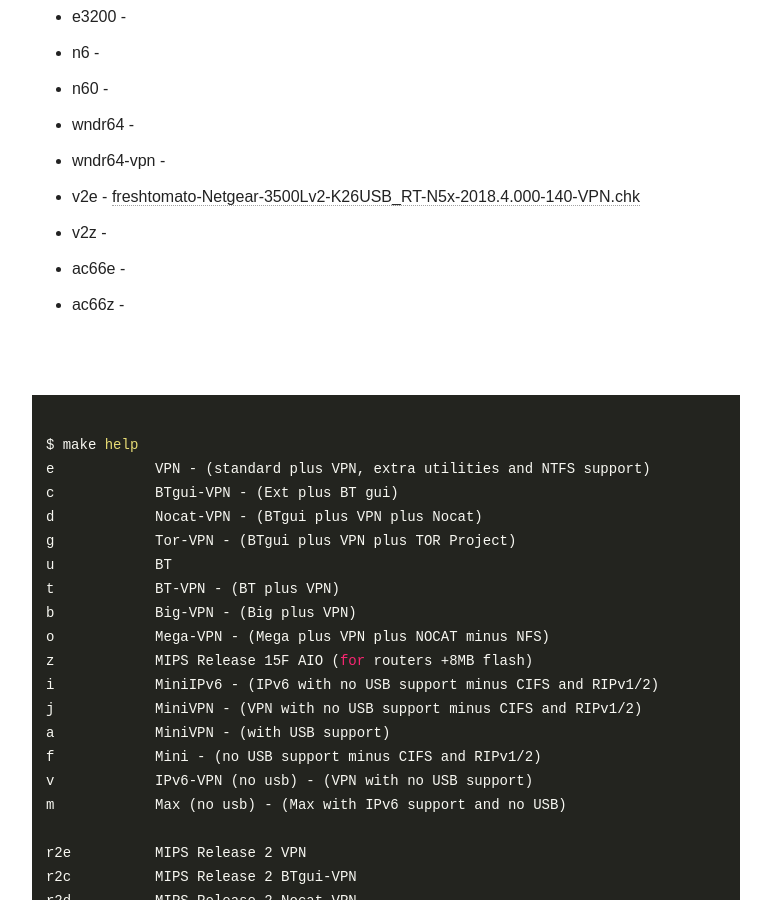
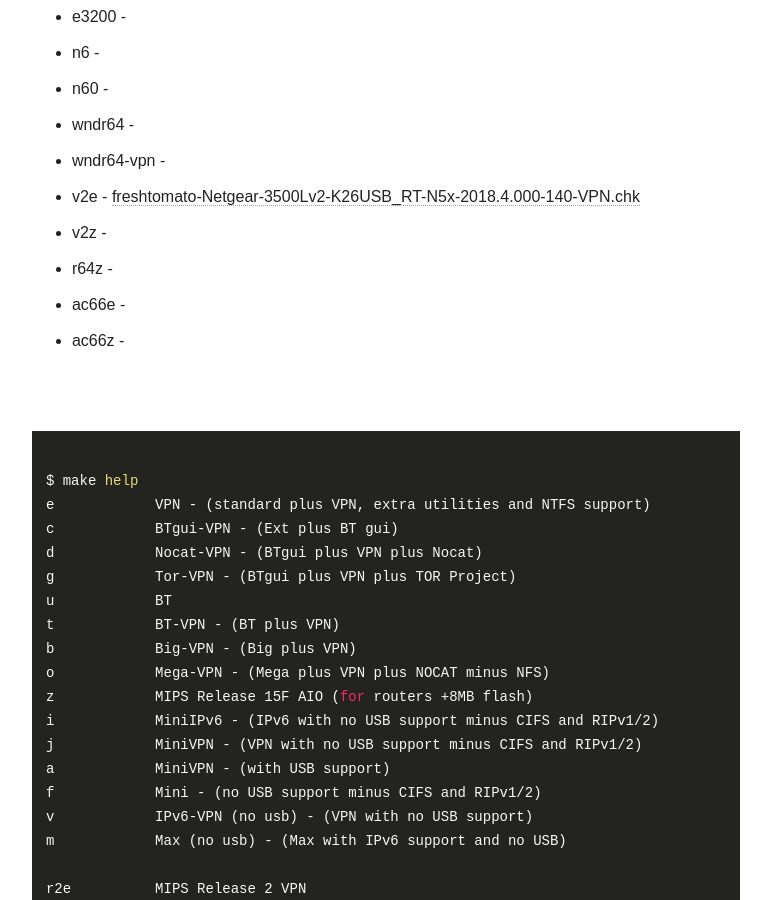
Before and after one commit to oglopss/freshtomato-mips-ci-jekyll, a Jekyll site: the page built from index.html, in a window 1280 px wide and 900 px high, scrolled down 2287 px. Shown: the whole window, without its empty margins (254-1025 px from the left). Built offline with Jekyll 4.4.1, drawn with Linux system fonts in a browser that asks for light colours; nearby versions of some CDN libraries.

Commit message:
Travis build 11 r64z pushed to gh-pages

```diff
--- a/_data/ss.yml
+++ b/_data/ss.yml
@@ -55,3 +55,4 @@
   - 0053 v2z
   - 0052 v2e freshtomato-Netgear-3500Lv2-K26USB_RT-N5x-2018.4.000-140-VPN.chk
   - 0057 ac66z
+  - 0055 r64z
```
